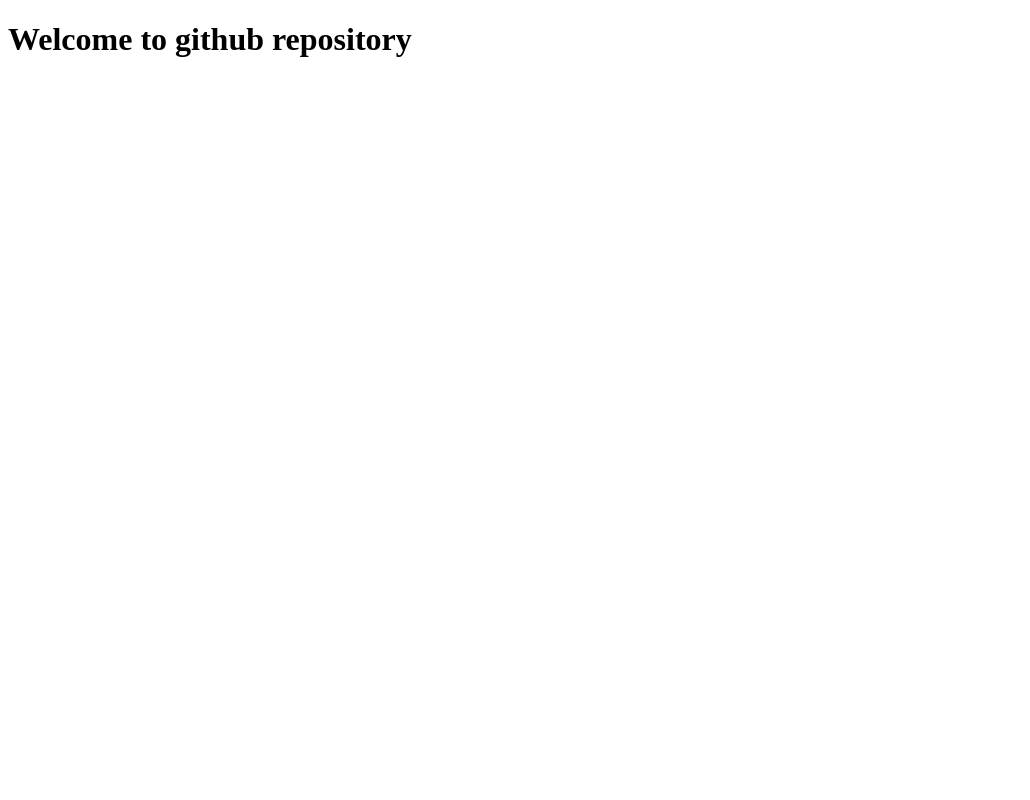
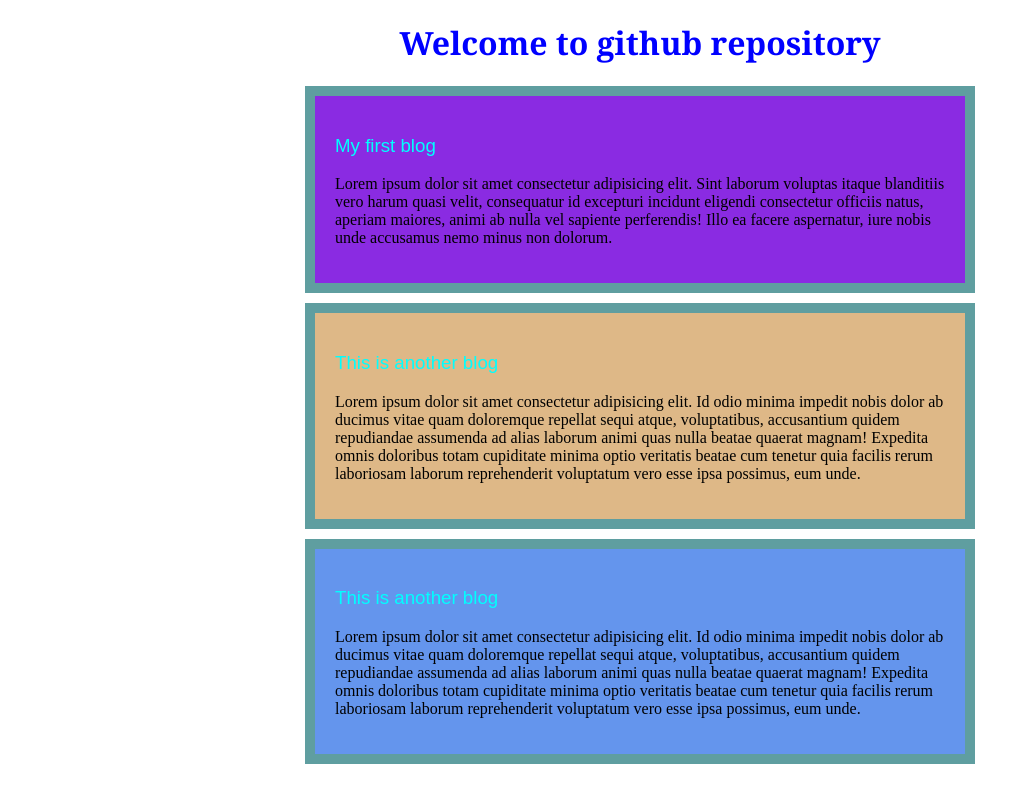
Before and after one commit to naymur-rhmn/second-repo, a plain HTML site: page index.html in a window 1280 px wide. Shown: the whole page, without its empty margins (0-1030 px from the left). Drawn offline with Linux system fonts and the light colour scheme.

Commit message:
added blog text with css file

```diff
--- a/index.html
+++ b/index.html
@@ -4,9 +4,28 @@
     <meta charset="UTF-8">
     <meta http-equiv="X-UA-Compatible" content="IE=edge">
     <meta name="viewport" content="width=device-width, initial-scale=1.0">
+    <link rel="stylesheet" href="style.css">
+
     <title>Second github repository</title>
 </head>
 <body>
-    <h1>Welcome to github repository</h1>
+    <h1 class="m-heading">Welcome to github repository</h1>
+
+    <div class="blog">
+        <div class="blog-1">
+            <h3 class="b-heading">My first blog</h3>
+            <p>Lorem ipsum dolor sit amet consectetur adipisicing elit. Sint laborum voluptas itaque blanditiis vero harum quasi velit, consequatur id excepturi incidunt eligendi consectetur officiis natus, aperiam maiores, animi ab nulla vel sapiente perferendis! Illo ea facere aspernatur, iure nobis unde accusamus nemo minus non dolorum.</p>
+        </div>
+
+        <div class="blog-2">
+            <h3 class="b-heading">This is another blog</h3>
+            <p>Lorem ipsum dolor sit amet consectetur adipisicing elit. Id odio minima impedit nobis dolor ab ducimus vitae quam doloremque repellat sequi atque, voluptatibus, accusantium quidem repudiandae assumenda ad alias laborum animi quas nulla beatae quaerat magnam! Expedita omnis doloribus totam cupiditate minima optio veritatis beatae cum tenetur quia facilis rerum laboriosam laborum reprehenderit voluptatum vero esse ipsa possimus, eum unde.</p>
+        </div>
+
+        <div class="blog-3">
+            <h3 class="b-heading">This is another blog</h3>
+            <p>Lorem ipsum dolor sit amet consectetur adipisicing elit. Id odio minima impedit nobis dolor ab ducimus vitae quam doloremque repellat sequi atque, voluptatibus, accusantium quidem repudiandae assumenda ad alias laborum animi quas nulla beatae quaerat magnam! Expedita omnis doloribus totam cupiditate minima optio veritatis beatae cum tenetur quia facilis rerum laboriosam laborum reprehenderit voluptatum vero esse ipsa possimus, eum unde.</p>
+        </div>
+    </div>
 </body>
 </html>
--- /dev/null
+++ b/style.css
@@ -0,0 +1,30 @@
+.m-heading{
+    color: blue;
+    font-family: Georgia, 'Times New Roman', Times, serif;
+    font-weight: 700;
+    text-align: center;
+}
+.b-heading{
+    color: aqua;
+    font-family: Arial, Helvetica, sans-serif;
+    font-weight: 500;
+}
+.blog{
+    width: 670px;
+    margin: 0 auto;
+}
+.blog-1{
+    background-color: blueviolet;
+}
+.blog-2{
+    background-color: burlywood;
+}
+.blog-3{
+    background-color: cornflowerblue;
+}
+
+.blog-1, .blog-2, .blog-3{
+    padding: 20px;
+    border: 10px solid cadetblue;
+    margin-bottom: 10px;
+}
```
